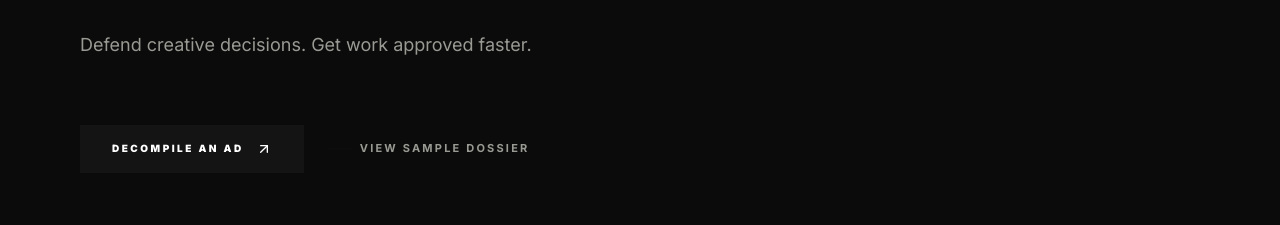
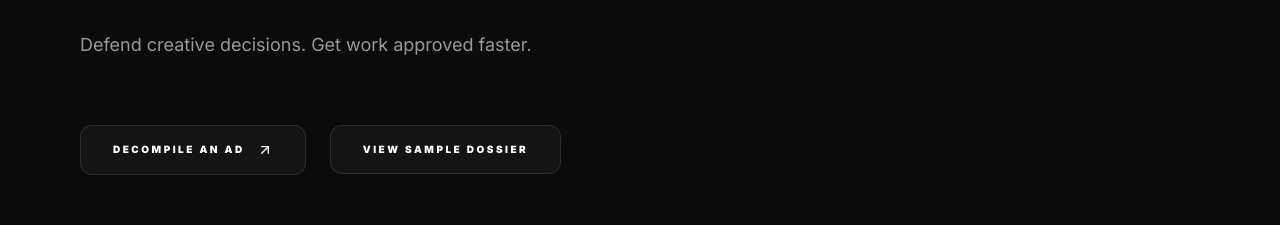
Before and after one commit to popvisly/visual-decompiler, a Next.js app: page / in a window 1280 px wide. Shown: the part 7440-7665 px from the top of the page. Built offline with nearby package versions, Linux system fonts and the light colour scheme; no server answers.

Commit message:
Unify final CTA buttons with rounded dark style and brand hover colors

```diff
--- a/src/components/marketing/FooterStartNow.tsx
+++ b/src/components/marketing/FooterStartNow.tsx
@@ -101,16 +101,15 @@ export default function FooterStartNow() {
                 >
                     <a
                         href="/ingest"
-                        className="inline-flex items-center gap-3 bg-[#141414] px-8 py-4 text-[10px] font-black uppercase tracking-[0.25em] text-white transition hover:bg-[#C1A674] hover:text-[#F6F1E7]"
+                        className="inline-flex items-center gap-3 rounded-xl border border-white/10 bg-[#141414] px-8 py-4 text-[10px] font-black uppercase tracking-[0.25em] text-white transition-all duration-300 ease-out hover:bg-[#F28C28] hover:text-black"
                     >
                         Decompile an Ad
                         <ArrowUpRight size={16} />
                     </a>
                     <a
                         href={SAMPLE_DOSSIER_HREF}
-                        className="inline-flex items-center gap-2 text-[11px] font-bold uppercase tracking-[0.2em] text-[#9a9a94] transition hover:text-[#F6F1E7]"
+                        className="inline-flex items-center gap-3 rounded-xl border border-white/10 bg-[#141414] px-8 py-4 text-[10px] font-black uppercase tracking-[0.25em] text-white transition-all duration-300 ease-out hover:bg-[#FFD600] hover:text-black"
                     >
-                        <span className="w-6 h-px bg-[#141414]/20" />
                         View Sample Dossier
                     </a>
                 </motion.div>
```
